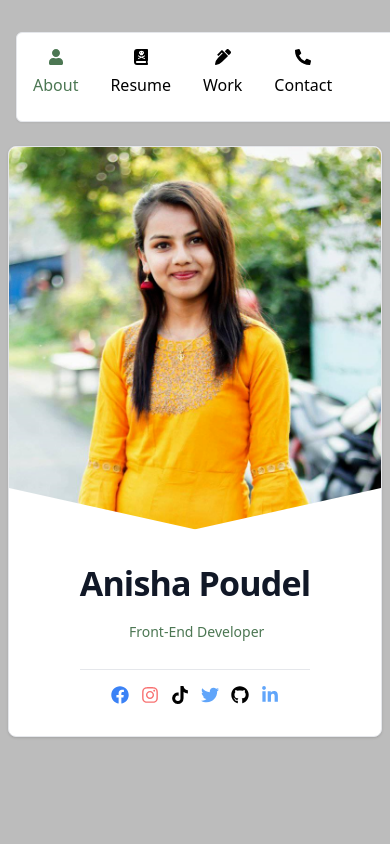
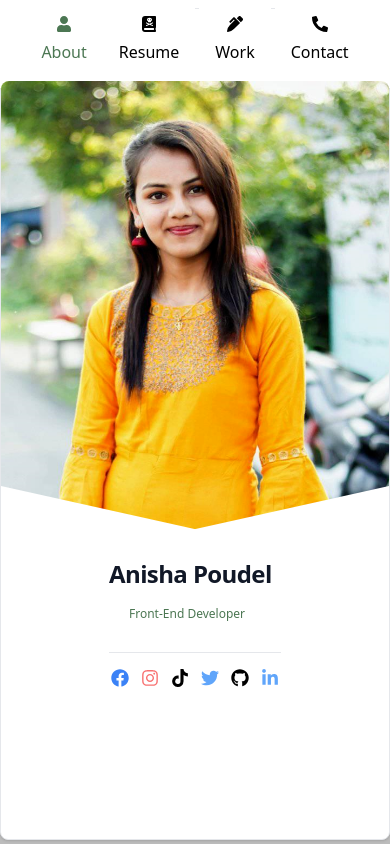
Before and after one commit to anishap123/My_portfolio, a React (Create React App) app: page /about in a window 390 px wide. Built offline with nearby package versions, Linux system fonts and the light colour scheme.

Commit message:
mobile navbar

```diff
--- a/src/App.js
+++ b/src/App.js
@@ -7,13 +7,15 @@ import ProfileCard from "./component/ProfileCard";
 import Resume from "./pages/Resume";
 import Contact from "./pages/Contact";
 import Work from "./pages/Work";
+import Navbar from "./component/navbar";
 
 function App() {
   return (
     <>
       <div className="overflow-x-hidden bg-[#bcbcbc] h-screen">
-        <div className="flex flex-col sm:flex-row ">
+        <div className="flex flex-col sm:flex-row">
           <Sidebar />
+          <Navbar />
           <ProfileCard />
 
           <Routes>
@@ -22,6 +24,9 @@ function App() {
             <Route path="/resume" element={<Resume />} />
             <Route path="/contact" element={<Contact />} />
             <Route path="/work" element= {<Work />} />
+
+
+
           </Routes>
         </div>
       </div>
--- a/src/component/ProfileCard.jsx
+++ b/src/component/ProfileCard.jsx
@@ -13,25 +13,27 @@ import { Link } from "react-router-dom";
 const ProfileCard = () => {
   return (
     <>
-<div className="basis-[35%] h-[90vh] mt-6 ml-2 sm:ml-2 mr-2 sm:mr-0 mx-auto max-w-md bg-white border border-gray-200 rounded-lg shadow dark:bg-white">
-        <div className="h-[100%] w-[100%] ">
-          <div className=" triangle flex h-[60%] w-[100%] relative ">
+
+      <div className="w-full sm:w-[35%] h-[90vh] mt-20  sm:mt-6  sm:ml-2  sm:mr-0 mx-auto max-w-md bg-white border border-gray-200 rounded-lg shadow dark:bg-white">
+        <div className="h-[60%] sm:h-[60%] w-[%] sm:w-[100%]">
+          <div className="triangle flex h-full relative">
             <img
-              className=" h-full w-full rounded-t-lg object-cover "
+              className="h-full w-full rounded-t-lg object-cover"
               src={image}
               alt=""
             />
           </div>
+        </div>
 
-          <div className="flex flex-col items-center justify-between h-[40%]">
+        <div className="flex flex-col items-center justify-between h-[40%] sm:h-[50%]">
           <div className="p-5">
-              <h5 className="mb-2 text-[34px] font-bold tracking-tight text-gray-900 dark:text-black hover:text-[#4c7753]">
+            <h5 className="mb-2 text-[24px] sm:text-[34px] font-bold tracking-tight text-gray-900 dark:text-black hover:text-[#4c7753]">
               Anisha Poudel
             </h5>
 
-              <h1 className="flex justify-center  text-[14px]  text-[#4c7753] mt-1 ml-3 p-2 ">
-                <span className="relative  h-[20px] w-36 overflow-hidden">
-                  <span className="absolute h-full w-full -translate-y-full animate-slide leading-none ">
+            <h1 className="flex justify-center text-[12px] sm:text-[14px] text-[#4c7753] mt-1 ml-3 p-2 ">
+              <span className="relative h-[20px] sm:h-[24px] w-36 sm:w-40 overflow-hidden">
+                <span className="absolute h-full w-full -translate-y-full animate-slide leading-none">
                   Front-End Developer
                 </span>
                 <span className="ml-2 absolute h-full w-full -translate-y-full animate-slide leading-none [animation-delay:0.90s]">
@@ -40,15 +42,12 @@ const ProfileCard = () => {
               </span>
             </h1>
 
-              <hr className=" flex my-2   w-full bg-gray-800 mt-4" />
-              <p className="mb-3 font-normal text-gray-700 dark:text-gray-400 flex flex-row gap-3 justify-center mt-4 ">
+            <hr className="flex my-2 w-full bg-gray-800 mt-4" />
+            <p className="mb-3 font-normal text-gray-700 dark:text-gray-400 flex flex-row gap-3 justify-center mt-4">
               <Link to="https://www.facebook.com/anishapoudel.anishapoudel/">
-                  <FaFacebook
-                    className="text-blue-500 text-lg"
-                    target="blank"
-                  />
+                <FaFacebook className="text-blue-500 text-lg" target="blank" />
               </Link>
-                <Link to="https://www.instagram.com/anishaa_poudel/ ">
+              <Link to="https://www.instagram.com/anishaa_poudel/">
                 <FaInstagram className="text-red-400 text-lg" />
               </Link>
               <Link to="https://www.tiktok.com/@poudelanisha1">
@@ -65,7 +64,7 @@ const ProfileCard = () => {
           </div>
         </div>
       </div>
-      </div>
+
     </>
   );
 };
--- a/src/component/Sidebar.jsx
+++ b/src/component/Sidebar.jsx
@@ -15,8 +15,8 @@ const Sidebar = () => {
 
   return (
     <>
-<div className="w-full  h-full sm:w-[65vh] sm:h-[7%] md:w-[7%] border ml-4 mt-8  bg-white rounded-md shadow-sm ">
-        <div className="flex flex-row sm:flex-col ">
+<div className=" hidden sm:flex w-[65vh] h-[8%] md:w-[8%] border   ml-4 mt-8  bg-white rounded-md shadow-sm mr-0">
+        <div className="flex flex-col ">
           <Link to="/" onClick={() => handleLinkClick('/')}>
             <div className={`flex mb-2 items-center gap-2 p-4 flex-col cursor-pointer ${isLinkActive('/')}`}>
               <FaUser className="hover:text-[#4c7753]" />
--- a/src/component/about/Pricing.jsx
+++ b/src/component/about/Pricing.jsx
@@ -5,36 +5,33 @@ import BatteryGauge from 'react-battery-gauge';
 const Pricing = () => {
   return (
     <>
-      <div className="font-semibold text-[#4c7753] mt-2  text-[24px]">
+      <div className="font-semibold text-[#4c7753]  text-[24px]">
         Pricing
       </div>
-      <hr className=" flex my-2  h-1 w-[5%] bg-gray-800 " />
-      <div class="grid grid-cols-2 gap-4 place-content-stretch  mt-4  h-48 ...">
-        <div className=" flex flex-col mr-4  border-r-2 border-[#7A7A7A]-4 justify-center items-center ">
-          <h1 className="bg-[#bbdac0]  rounded-full p-2">
+      <hr className="flex my-2 h-1 w-[5%] bg-gray-800" />
+      <div className="grid grid-cols-1 sm:grid-cols-2 gap-4 mt-4">
+        <div className="flex flex-col mr-4 border-r-2 sm:  sm:border-[#7A7A7A]-4  justify-center items-center p-4">
+          <h1 className="bg-[#bbdac0] rounded-full p-2">
             <BatteryGauge value={75} className="w-10 h-10" />
           </h1>
           <h2 className="flex text-[20px] font-semibold text-[#54595F]">
             React
           </h2>
-
-          <p className="flex text-[16px] text-[#7A7A7A] text-center ">
+          <p className="flex text-[16px] text-[#7A7A7A] text-center">
             Lorem ipsum dolor sit, amet consectetur adipisicing elit
           </p>
         </div>
-        <div className=" flex flex-col justify-center items-center">
-        <h1 className="bg-[#bbdac0]  rounded-full p-2">
-        <BatteryGauge value={90} className="w-10 h-10" />
+        <div className="flex flex-col justify-center items-center p-4">
+          <h1 className="bg-[#bbdac0] rounded-full p-2">
+            <BatteryGauge value={90} className="w-10 h-10" />
           </h1>
           <h2 className="flex text-[20px] font-semibold text-[#54595F]">
             Wordpress Development
           </h2>
-
-          <p className="flex text-[16px] text-[#7A7A7A] text-center ">
-            Lorem ipsum dolor sit, amet consectetur adipisicing elit. .
+          <p className="flex text-[16px] text-[#7A7A7A] text-center">
+            Lorem ipsum dolor sit, amet consectetur adipisicing elit.
           </p>
         </div>
-
       </div>
     </>
   );
--- /dev/null
+++ b/src/component/navbar.jsx
@@ -0,0 +1,73 @@
+import React, { useState } from "react";
+import { FaBookDead, FaPenAlt, FaPhoneAlt, FaUser } from "react-icons/fa";
+import { Link, useLocation } from "react-router-dom";
+
+const Navbar = () => {
+  const [showMenu, setShowMenu] = useState(false);
+
+  const toggleMenu = () => {
+    setShowMenu(!showMenu);
+  };
+
+  const [activeLink, setActiveLink] = useState("/");
+
+  const handleLinkClick = (path) => {
+    setActiveLink(path);
+  };
+
+  const isLinkActive = (path) => {
+    return path === activeLink ? "active-link" : "";
+  };
+
+  return (
+    <nav className="sm:hidden flex justify-center items-center bg-white shadow fixed top-0 left-0 w-full mb-0">
+      <div className="flex flex-row ">
+        <Link to="/" onClick={() => handleLinkClick("/")}>
+          <div
+            className={`flex mb-2 items-center gap-2 p-4 flex-col cursor-pointer ${isLinkActive(
+              "/"
+            )}`}
+          >
+            <FaUser className="hover:text-[#4c7753]" />
+            <p className="">About</p>
+          </div>
+        </Link>
+
+        <Link to="/resume" onClick={() => handleLinkClick("/resume")}>
+          <div
+            className={`flex items-center gap-2 p-4 flex-col hover:text-[#4c7753] cursor-pointer ${isLinkActive(
+              "/resume"
+            )}`}
+          >
+            <FaBookDead className="hover:text-[#4c7753]" />
+            <p>Resume</p>
+          </div>
+        </Link>
+        <hr className="my-2 h-full w-1 border-blue-gray-500" />
+        <Link to="/work" onClick={() => handleLinkClick("/work")}>
+          <div
+            className={`flex items-center gap-2 p-4 flex-col cursor-pointer hover:text-[#4c7753] ${isLinkActive(
+              "/work"
+            )}`}
+          >
+            <FaPenAlt className="hover:text-[#4c7753]" />
+            <p>Work</p>
+          </div>
+        </Link>
+        <hr className="my-2 h-full w-1 border-blue-gray-500" />
+        <Link to="/contact" onClick={() => handleLinkClick("/contact")}>
+          <div
+            className={`flex items-center gap-2 p-4 cursor-pointer flex-col hover:text-[#4c7753] ${isLinkActive(
+              "/contact"
+            )}`}
+          >
+            <FaPhoneAlt className="hover:text-[#4c7753]" />
+            <p>Contact</p>
+          </div>
+        </Link>
+      </div>
+    </nav>
+  );
+};
+
+export default Navbar;
--- a/src/pages/About.jsx
+++ b/src/pages/About.jsx
@@ -5,7 +5,7 @@ import FunFact from "../component/about/FunFact";
 
 const About = () => {
   // Replace 'YYYY-MM-DD' with the actual birthdate in the format 'YYYY-MM-DD'
-  const birthdate = "2000-8-29";
+  const birthdate = "2001-10-28";
 
   const [age, setAge] = useState(0);
 
@@ -18,7 +18,7 @@ const About = () => {
       const monthsDiff = currentDate.getMonth() - birthDateObj.getMonth();
       const daysDiff = currentDate.getDate() - birthDateObj.getDate();
 
-      // Check if the birthdate for the current year has passed or not
+
       if (monthsDiff < 0 || (monthsDiff === 0 && daysDiff < 0)) {
         yearsDiff -= 1;
       }
@@ -26,10 +26,10 @@ const About = () => {
       setAge(yearsDiff);
     };
 
-    calculateAge(); // Calculate initial age
-    const timer = setInterval(calculateAge, 1000); // Update age every 1000ms (1 second)
+    calculateAge();
+    const timer = setInterval(calculateAge, 1000);
 
-    return () => clearInterval(timer); // Clean up the timer when the component unmounts
+    return () => clearInterval(timer);
   }, [birthdate]);
 
   return (
@@ -76,7 +76,7 @@ const About = () => {
           <div className="text-[25px] py-4 ml-4 mt-3 mb-6 sm:mb-20">
             <MyServices />
           </div>
-          <div className="text-[25px] py-4 ml-4 mt-40 sm:mt-10 mb-6 sm:mb-10">
+          <div className="text-[25px] py-4 ml-4 mt-3 sm:mt-6 mb-6 sm:mb-10">
             <Pricing />
           </div>
           <div className="text-[25px] py-4 ml-4">
```
Also changed, not shown: src/component/about/MyServices.jsx (+17 -20 lines), src/pages/Resume.jsx (+7 -1 lines). Lines whose indentation alone changed are shown as unchanged.
